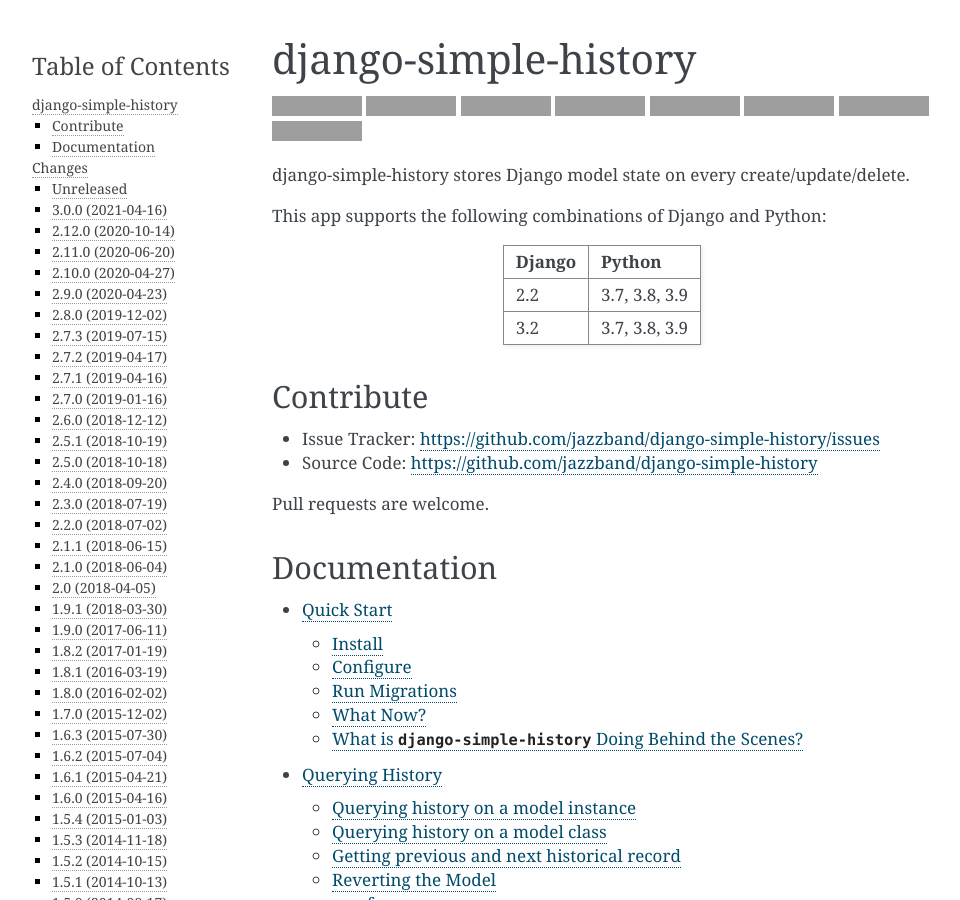
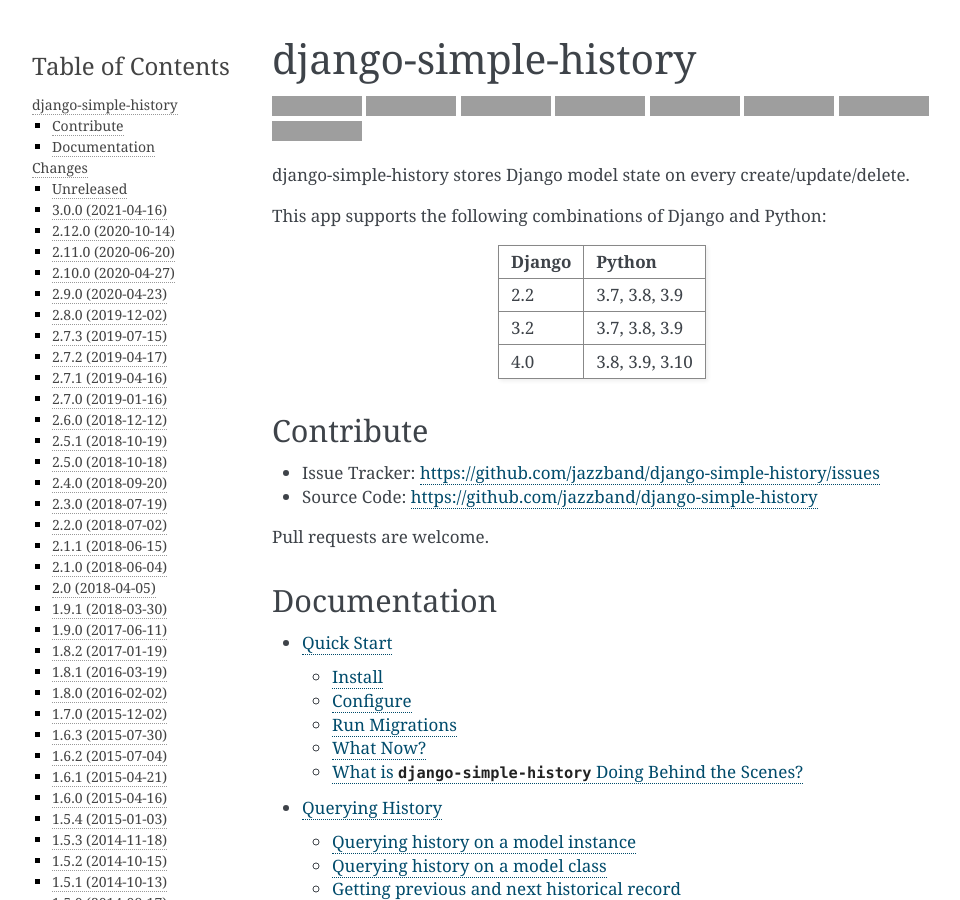
Before and after one commit to jazzband/django-simple-history, a Sphinx documentation site: the page built from docs/index.rst, in a window 1280 px wide and 900 px high, cut to the strip 0-900 px from the top of the window. Shown: the whole strip, without its empty margins (148-1108 px from the left). Built offline with Sphinx 7.4.7, drawn with Linux system fonts in a browser that asks for light colours; pages that are not in the unit, such as notebooks, are missing from menus; grey boxes are pictures that could not be loaded.

Commit message:
Add Django4.0 to supported Django and Python table in docs.

```diff
--- a/docs/index.rst
+++ b/docs/index.rst
@@ -43,6 +43,7 @@
 ==========  =======================
 2.2         3.7, 3.8, 3.9
 3.2         3.7, 3.8, 3.9
+4.0         3.8, 3.9, 3.10
 ==========  =======================
 
 Contribute
```
